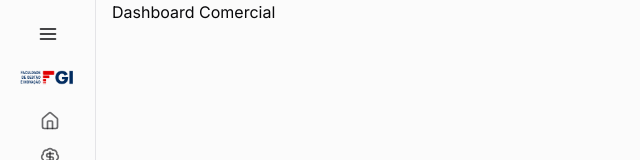
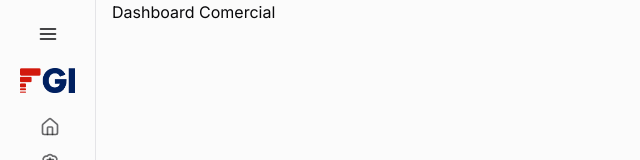
Before and after one commit to DjeffersonA/dashboard-frontend, a Next.js app: page /comercial in a window 1280 px wide. Shown: the top 160 px of the page, without its empty margins (0-640 px from the left). Built offline with nearby package versions, Linux system fonts and the light colour scheme.

Commit message:
change logo dark/light mode

```diff
--- a/src/app/financeiro/PrevistaXRealizadaCurso.tsx
+++ b/src/app/financeiro/PrevistaXRealizadaCurso.tsx
@@ -112,7 +112,7 @@ const PrevistaXRealizadaCurso: React.FC<GProps> = ({ contas }) => {
     <div className="mb-32 grid gap-2 text-center lg:mb-0 lg:w-full lg:max-w-5xl lg:text-left">
     <Card className="w-full h-full">
       <CardHeader className="relative flex justify-between items-left">
-        <CardTitle><div className="flex gap-2 leading-none">Prevista X Realizada - Curso<TrendingUp className="h-4 w-4" /></div></CardTitle>
+        <CardTitle><div className="flex gap-2 leading-none">Prevista x Realizada - Curso<TrendingUp className="h-4 w-4" /></div></CardTitle>
         {/* <CardDescription></CardDescription> */}
         <div className="absolute right-7 top-3 flex items-center space-x-2">
           <span className="text-sm">Ordenar por:</span>
--- a/src/app/financeiro/page.tsx
+++ b/src/app/financeiro/page.tsx
@@ -26,7 +26,6 @@ export default function Dashboard() {
         const result = await API(from, to);
         setData(result);
 
-        // Subtraindo um mês do intervalo de datas e buscando dados do mês anterior
         const lastMonthFrom = subMonths(from, 1);
         const lastMonthTo = subMonths(to, 1);
         const resultLastMonth = await API(lastMonthFrom, lastMonthTo);
@@ -47,7 +46,6 @@ export default function Dashboard() {
         <PrevistaXRealizadaPeriodo contas={data} />
         <PrevistaXRealizadaCurso contas={data} />
         <InadimplenciaPeriodo contas={data} />
-        {/* Exemplo de uso do dataLastMonth */}
       </div>
     </AppContext>
   );
--- a/src/components/sidenav.component.tsx
+++ b/src/components/sidenav.component.tsx
@@ -162,10 +162,18 @@ export default function Sidenav({ children, page }: SidenavProps) {
 
                 <div className="w-full flex justify-center mt-6">
                   <Image
-                    src={"/logo_fgi.png"}
-                    alt="Logo"
+                    src="/FGI_LIGHT.png"
+                    alt="Logo Light"
                     width={96}
                     height={96}
+                    className="block dark:hidden"
+                  />
+                  <Image
+                    src="/FGI_DARK.png"
+                    alt="Logo Dark"
+                    width={96}
+                    height={96}
+                    className="hidden dark:block"
                   />
                 </div>
               </div>
```
Also changed, not shown: public/FGI_DARK.png (added), public/FGI_LIGHT.png (added).
